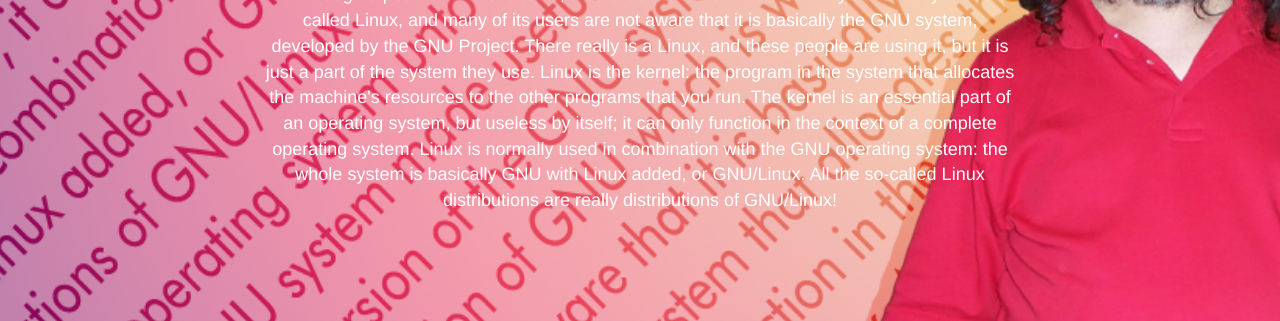
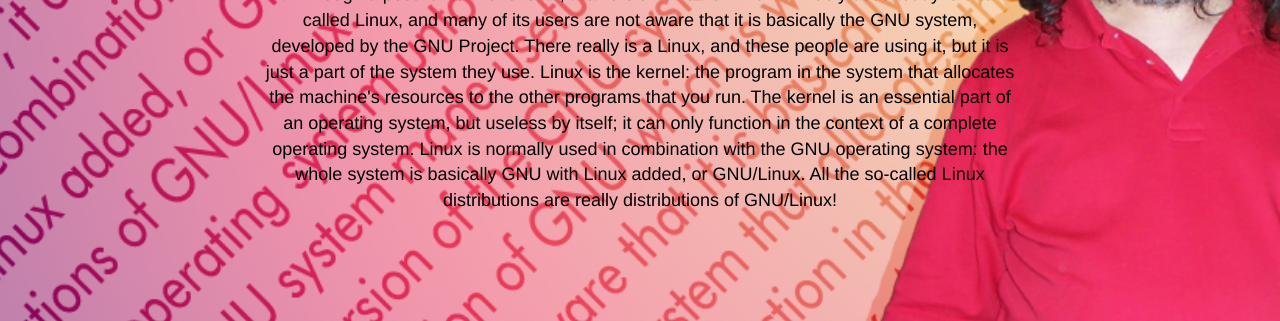
Before and after one commit to Thisiswhathackerfundcouldlooklike/Thisiswhathackerfundcouldlooklike.github.io, a plain HTML site: page index.html in a window 1280 px wide. Shown: the part 316-637 px from the top of the page. Drawn offline with nearby package versions, Linux system fonts and the light colour scheme.

Commit message:
Probably Want this... I think

```diff
--- a/index.html
+++ b/index.html
@@ -4,6 +4,32 @@
     <meta name="keywords" content="hacker, hacking, fund, fun, FOSS, DMR, OSS" />
     <link rel="stylesheet" href="css/main.css">
     <link rel="stylesheet" href="https://maxcdn.bootstrapcdn.com/bootstrap/3.2.0/css/bootstrap.min.css">
+    <style>
+      .intro {
+  display: table;
+  width: 100%;
+  height: 80%;
+  padding: 100px 0;
+  text-align: center;
+  color: #000;
+  background: url(img/love.png) no-repeat bottom center scroll;  background-color: #000;
+  -webkit-background-size: cover;
+  -moz-background-size: cover;
+  background-size: cover;
+  -o-background-size: cover;
+}
+
+.intro .intro-body {
+  display: table-cell;
+  vertical-align: middle;
+}
+.intro .intro-body .brand-heading {
+  font-size: 40px;
+}
+.intro .intro-body .intro-text {
+  font-size: 18px;
+}
+    </style>
     <link href="http://fonts.googleapis.com/css?family=Source+Sans+Pro:300,400,700,300italic,400italic,700italic" rel="stylesheet" type="text/css">
 </head>
   <body>
```
